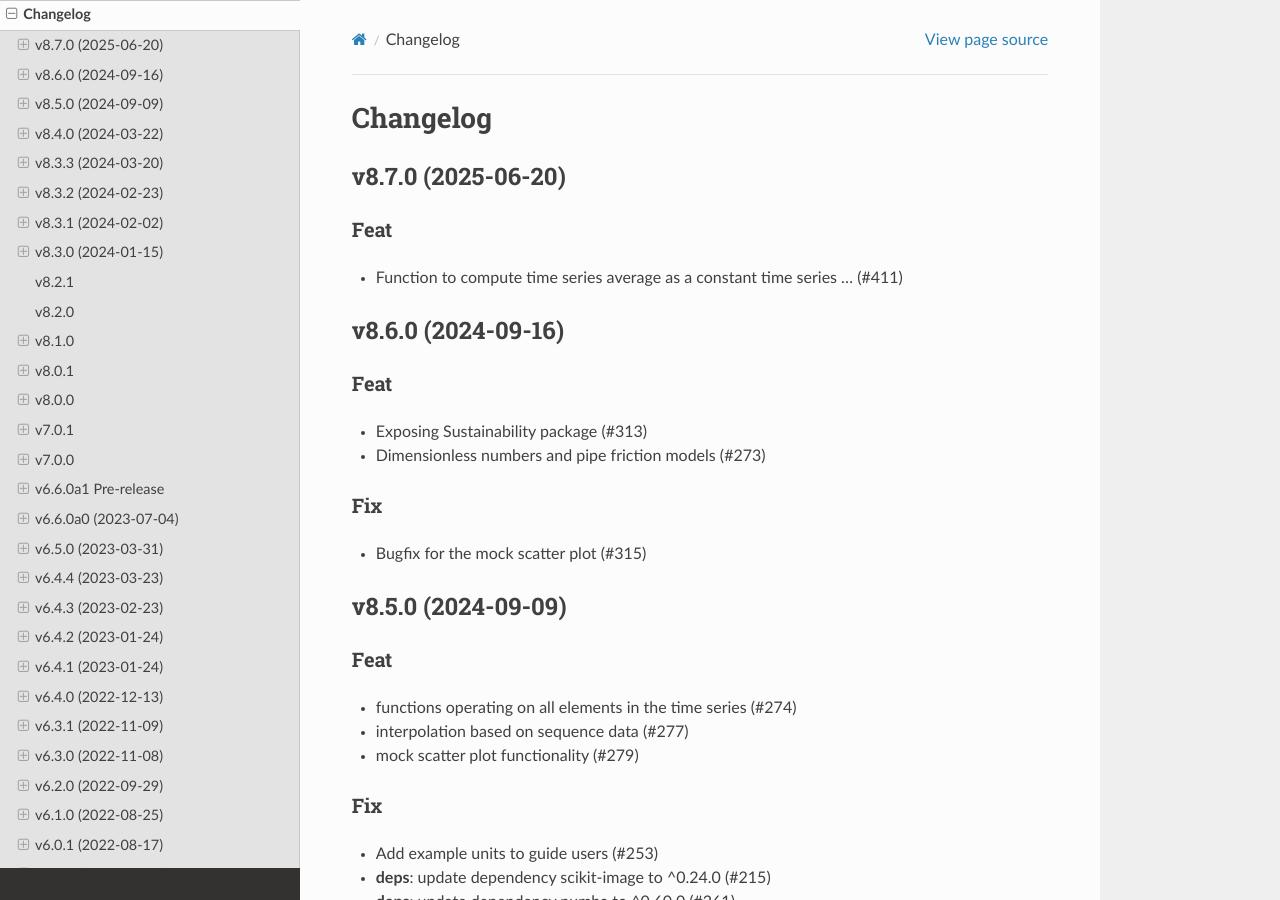
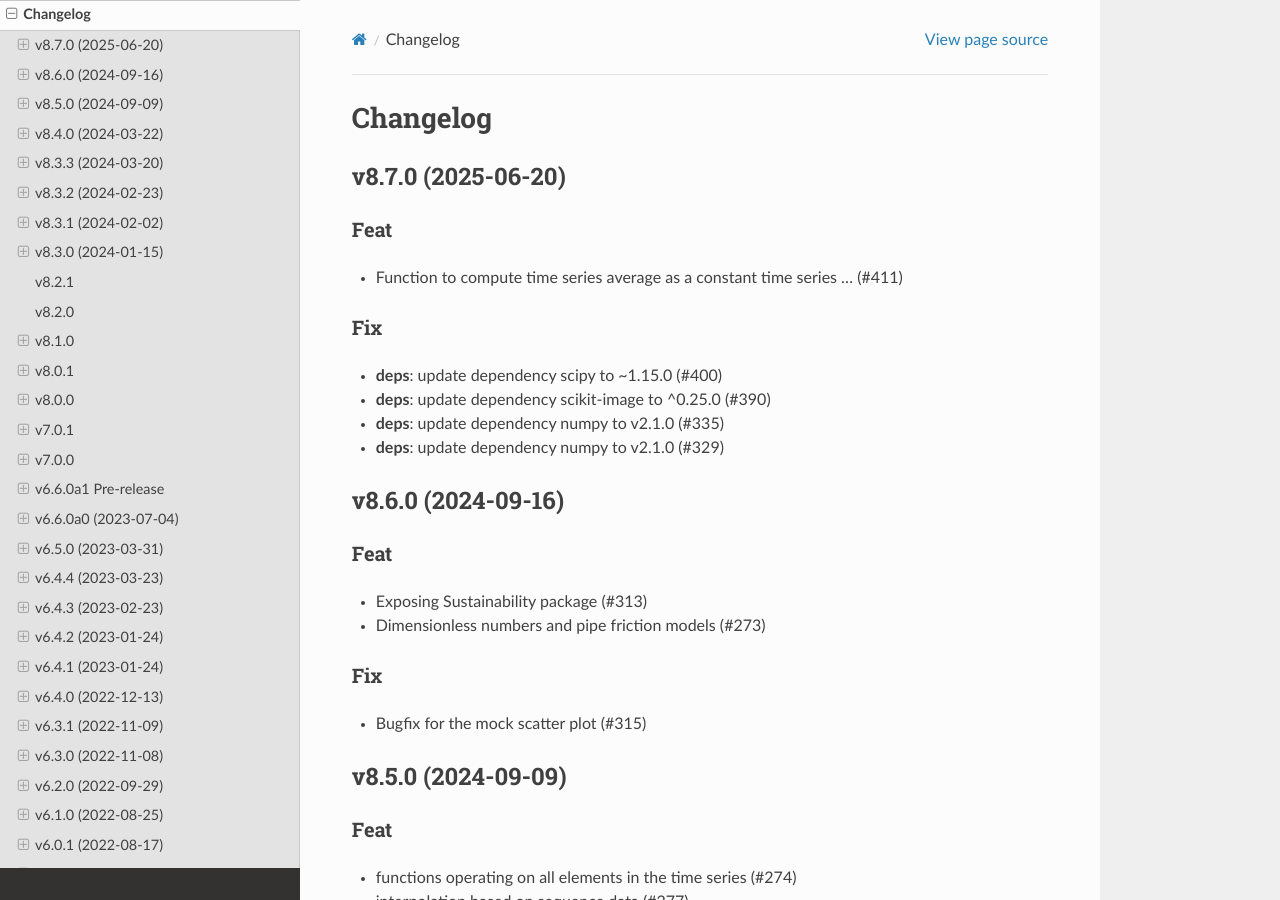
Before and after one commit to cognitedata/indsl, a Sphinx documentation site: the page built from docs-source/source/CHANGELOG.md, in a window 1280 px wide and 900 px high. Built offline with Sphinx 7.4.7 and the Read the Docs theme 3.1.0, drawn with Linux system fonts in a browser that asks for light colours; pages that are not in the unit, such as notebooks, are missing from menus.

Commit message:
docs: update CHANGELOG.md

```diff
--- a/docs-source/source/CHANGELOG.md
+++ b/docs-source/source/CHANGELOG.md
@@ -4,6 +4,13 @@
 ### Feat
 
 - Function to compute time series average as a constant time series ... (#411)
+
+### Fix
+
+- **deps**: update dependency scipy to ~1.15.0 (#400)
+- **deps**: update dependency scikit-image to ^0.25.0 (#390)
+- **deps**: update dependency numpy to v2.1.0 (#335)
+- **deps**: update dependency numpy to v2.1.0 (#329)
 
 ## v8.6.0 (2024-09-16)
 
```
